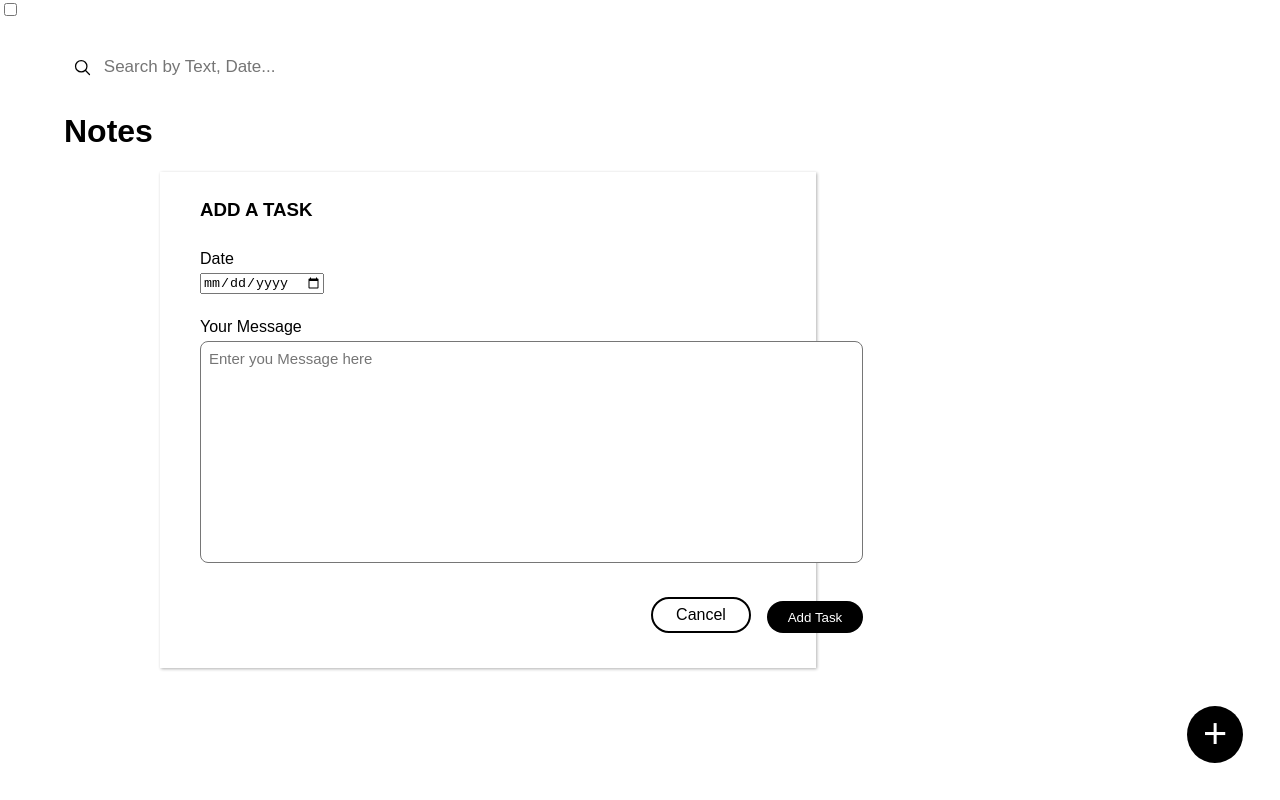
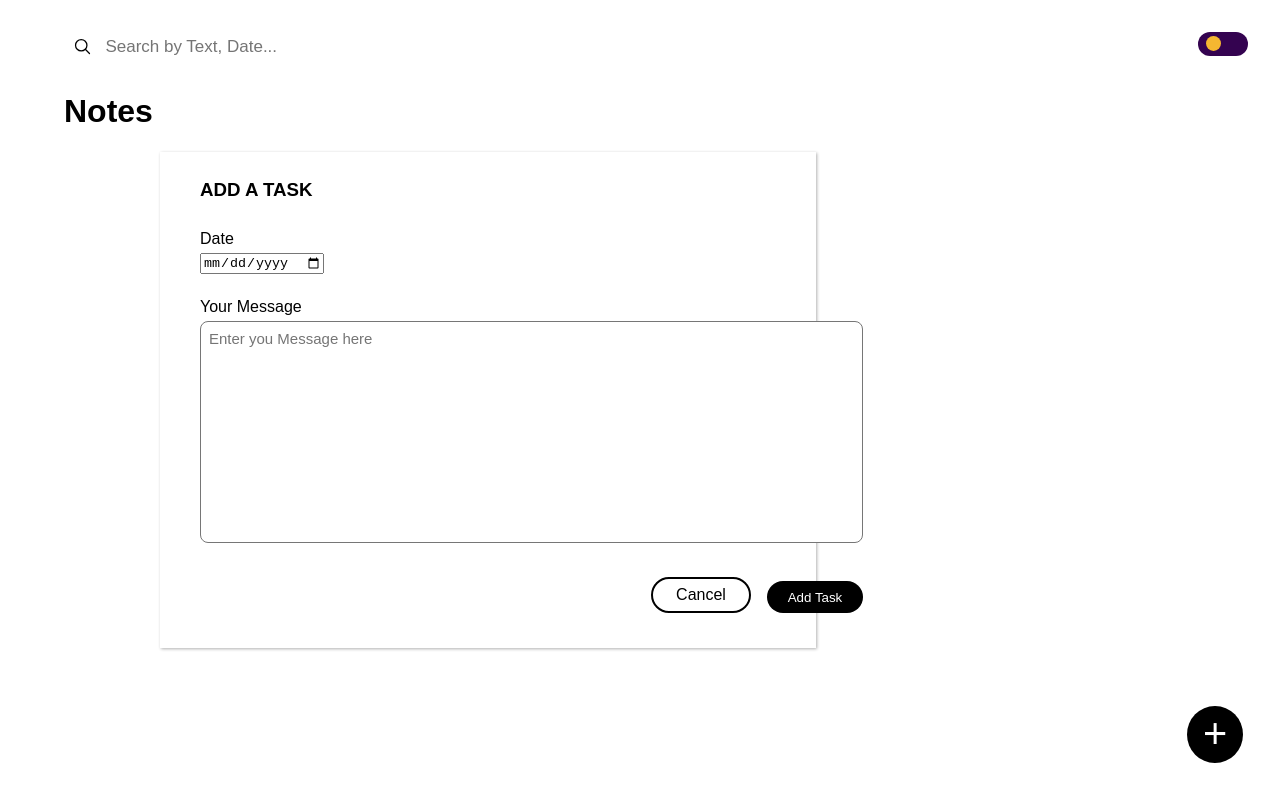
Before and after one commit to Websitedev7849/react-js, a React (Create React App) app: page /addTaskWindow in a window 1280 px wide. Built offline with nearby package versions, Linux system fonts and the light colour scheme.

Commit message:
added custom toggle button to  change theme

```diff
--- a/src/App.js
+++ b/src/App.js
@@ -8,6 +8,7 @@ import ThemeToggle from "./ThemeToggle";
 
 function App() {
 
+  // TODO create custom Toggle button in ThemeToggle.js
 
   let [tasks, useTasks] = useState([]);
 
--- a/src/Navbar.js
+++ b/src/Navbar.js
@@ -19,7 +19,7 @@ const Navbar = ({fill, theme, useFill, setSearchWord}) => {
     return (
      <nav className="navbar">
         <div className="search-bar">
-            {/* <img src="./images/search.png" alt="search bar" /> */}
+
             <svg fill={fill} xmlns="http://www.w3.org/2000/svg"  viewBox="0 0 30 30" width="30px" height="30px"><path fill="none" stroke={fill} strokeMiterlimit="10" strokeWidth="2" d="M13 4A9 9 0 1 0 13 22A9 9 0 1 0 13 4Z"/><path fill="none" stroke={fill} strokeLinecap="round" strokeMiterlimit="10" strokeWidth="2" d="M26 26L19.437 19.437"/></svg>
 
             <input type="text" onChange={e => setSearchWord(e.target.value)} placeholder="Search by Text, Date..." className="search"/>
--- a/src/ThemeToggle.js
+++ b/src/ThemeToggle.js
@@ -1,10 +1,18 @@
+import { useState } from "react";
 
 const ThemeToggle = ({theme, useTheme}) => {
 
+    const [toggled, useToggled] = useState("");
 
     const HandleClick = () => {
 
         // callback returns value based on theme variable.
+        useToggled(() => {
+            if (toggled === "toggled")
+                return ""
+            return "toggled"
+        });
+
         useTheme(() => {
             if (theme === "light-theme")
                 return "dark-theme";
@@ -13,9 +21,13 @@ const ThemeToggle = ({theme, useTheme}) => {
     }
 
     return (
-        <div>
-        <label htmlFor="toggle-dark-theme"></label>
-        <input type="checkbox" id="toggle-dark-theme" onClick={HandleClick} />
+        <div className="theme-toggle-container">
+            <label htmlFor="toggle-theme-btn" className="label-toggle">
+                <div className="circle-container">
+                    <div className={`circle ${toggled}`}></div>
+                </div>
+            </label>
+            <input type="checkbox" id="toggle-theme-btn" onClick={HandleClick} />
         </div>
     );
 }
--- a/src/index.css
+++ b/src/index.css
@@ -17,11 +17,13 @@ body {
 .light-theme{
   --color: #000000;
   --bg-color: #ffffff;
+  --search-focused: #eeeeee;
 }
 
 .dark-theme{
   --color: #ffffff;
   --bg-color: #000000;
+  --search-focused: #424141;
 }
 
 .App{
@@ -30,7 +32,45 @@ body {
   transition: all 0.5s ease-in;
 }
 
+/* <ThemeToggle/> */
 
+.theme-toggle-container{
+  position: fixed;
+  top: 2rem;
+  right: 2rem;
+}
+
+    .circle-container{
+      position: relative;
+      height: 24px;
+      width: 50px;
+      /* border: 3px solid black; */
+      background: #340350;
+      border-radius: 20px;
+      cursor: pointer;
+    }
+
+      .label-toggle .circle{
+        position: absolute;
+        top: 4px;
+        left: 6px;
+        margin: auto 2px;
+        display: inline-block;
+        height: 14.8px;
+        width: 14.8px;
+        border-radius: 50%;
+        background: #f5b731;
+        transition: all 0.5s;
+      }
+
+      .label-toggle .circle.toggled {
+        left: 24px;
+        background: #ffffff;
+      }
+
+  #toggle-theme-btn{
+    display: none;
+  }
 
 /* <Navbar/>  */
 
@@ -52,7 +92,7 @@ body {
         height: 19px;
         width: 19px;
         position: absolute;
-        top: 0.4rem;
+        top: 0.3rem;
         left: 0.9rem;
         z-index: 1;
       }
@@ -62,10 +102,11 @@ body {
         width: 100%;
         position: absolute;
         top: 0%;
-        padding-left: 2.8rem;
+        padding-left: 2.9rem;
         border: none;
         background-color: var(--bg-color);
         color: var(--color);
+        transition: background-color 0.5s;
       }
 
       .search::placeholder{
@@ -74,7 +115,7 @@ body {
 
       .search:focus{
         outline-width: 0;
-        background-color: #fafafa;
+        background-color: var(--search-focused);
         border-radius: 6px;
       }
 
@@ -180,13 +221,14 @@ body {
     bottom: 2.3rem;
     right: 2.3rem;
     font: 2.6rem arial;
-    color: #ffffff;
-    background-color: #000000;
+    color: var(--bg-color);
+    background-color: var(--color);
     border: none;
     border-radius: 50%;
     padding: 0.3rem 1rem;
     cursor: pointer;
     outline: none;
+    transition: all 0.5s;
   }
 
 
@@ -210,6 +252,7 @@ body {
       padding: 0.5rem;
       border-radius: 0.7rem;
       box-shadow: 3px 3px 5px #00000038;
+      color: #000000
     }
 
       .task-body{
```
